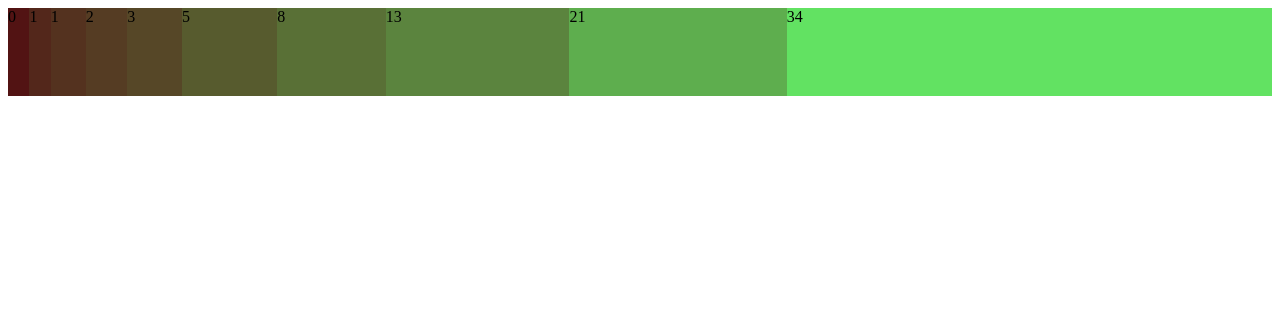
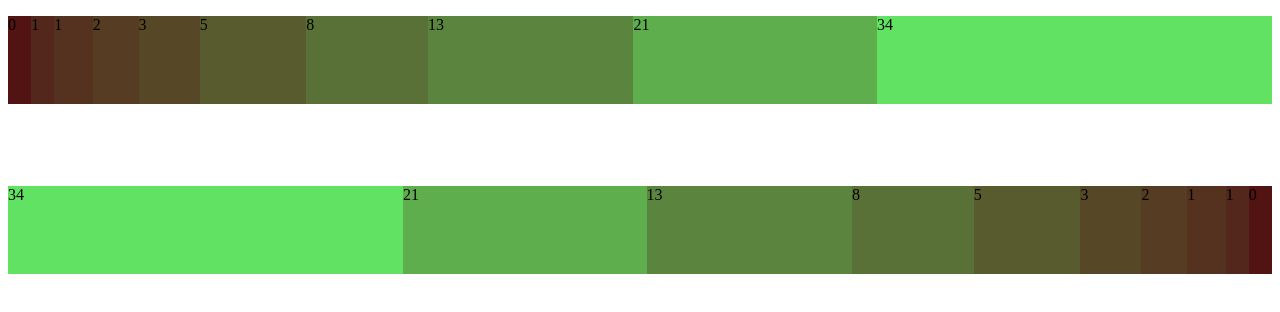
Before and after one commit to P156HAM/Fibonacci, a plain HTML site: page index.html in a window 1280 px wide. Drawn offline with Linux system fonts and the light colour scheme.

Commit message:
Last update

```diff
--- a/index.html
+++ b/index.html
@@ -11,6 +11,7 @@
 <body>
 
     <div class="container">
+        <ul class="all-steps">
             <div class="step-1">0</div>
             <div class="step-2">1</div>
             <div class="step-3">1</div>
@@ -21,6 +22,22 @@
             <div class="step-8">13</div>
             <div class="step-9">21</div>
             <div class="step-10">34</div>
+        </ul>
+    </div>
+
+    <div class="container-2">
+        <ul class="all-steps-2">
+            <div class="step-1">0</div>
+            <div class="step-2">1</div>
+            <div class="step-3">1</div>
+            <div class="step-4">2</div>
+            <div class="step-5">3</div>
+            <div class="step-6">5</div>
+            <div class="step-7">8</div>
+            <div class="step-8">13</div>
+            <div class="step-9">21</div>
+            <div class="step-10">34</div>
+        </ul>
     </div>
 
 </body>
--- a/styles.css
+++ b/styles.css
@@ -1,26 +1,30 @@
+.container {
+    flex-grow: 1;
 
-*{
-box-sizing: border-box;
 }
 
+.container-2{
+    padding-top: 50px;
+    flex-grow: 1;
+}
 
-.container {
+.all-steps{
+    background-color: rgb(98, 226, 98);
     display: flex;
-    flex-direction: row;
-    flex-grow: 1;
+    flex-direction: reverse;
+    padding-inline-start: 0px;
+}
+
+.all-steps-2{
     background-color: rgb(98, 226, 98);
-    padding: auto;
-    margin: auto;
-
-
-
-
+    display: flex;
+    flex-direction: row-reverse;
+    padding-inline-start: 0px;
 }
 .step-1{
     background-color: rgb(82, 19, 19) ;
     padding-bottom: 70px;
     flex-grow: 0.2;
-
 }
 
 .step-2{
@@ -70,5 +74,5 @@ box-sizing: border-box;
 .step-10{
 
     background-color: rgb(82, 19, 19, 0);
-    flex-grow: 7;
+    flex-grow: 5;
 }
```
Lines whose indentation alone changed are shown as unchanged.
